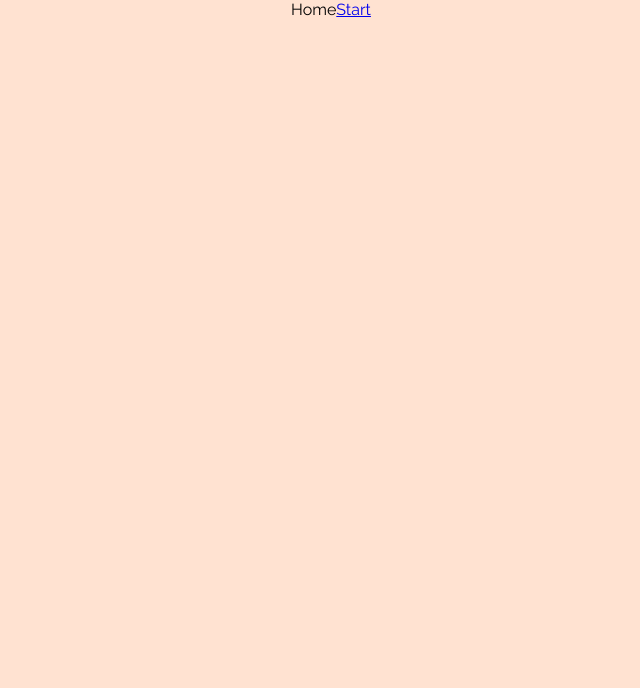
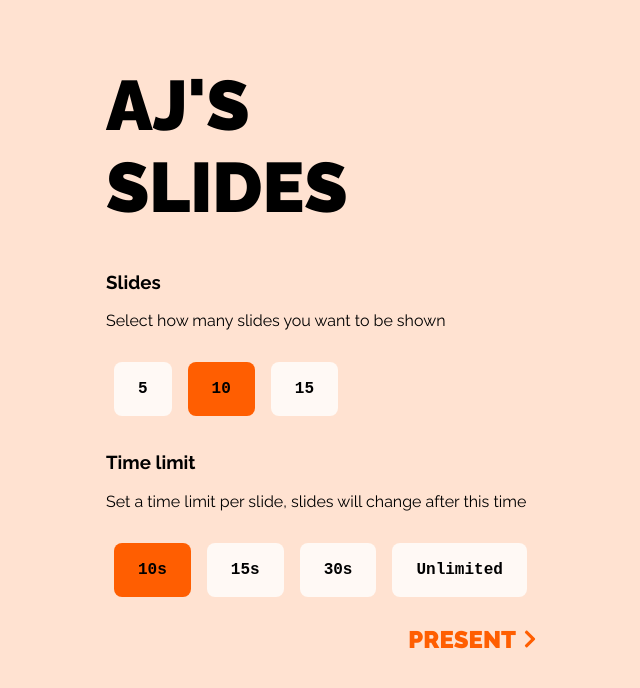
Before and after one commit to alex-jhnsn/presentation-karaoke, a React (Create React App) app: page / in a window 1280 px wide. Shown: the top 688 px of the page, without its empty margins (309-949 px from the left). Built offline with nearby package versions, Linux system fonts and the light colour scheme; a web font is replaced by a local one.

Commit message:
Removes alternate home page

```diff
--- a/src/App.js
+++ b/src/App.js
@@ -1,5 +1,4 @@
 import Presentation from "./pages/Presentation";
-import Home from "./pages/Home";
 import Setup from "./pages/Setup";
 import End from "./pages/End";
 import { Route, Switch } from "react-router-dom";
@@ -8,7 +7,7 @@ function App() {
   return (
     <main>
       <Switch>
-          <Route path="/" component={Home} exact />
+          <Route path="/" component={Setup} exact />
           <Route path="/present" component={Presentation} />
           <Route path="/setup" component={Setup} />
           <Route path="/end" component={End} />
--- a/src/pages/Home.js
+++ /dev/null
@@ -1,13 +0,0 @@
-import '../css/App.scss';
-import {Link} from "react-router-dom";
-
-function Home() {
-  return (
-    <div className="App">
-        Home
-        <Link to="/setup">Start</Link>
-    </div>
-  );
-}
-
-export default Home;
```
